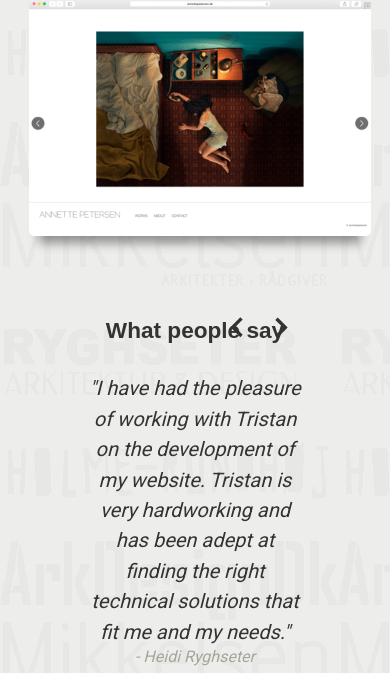
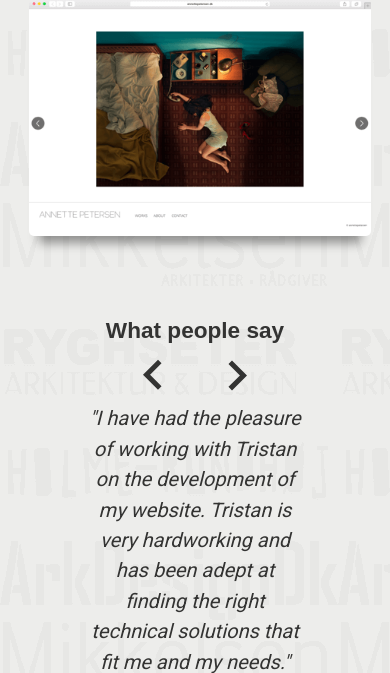
Before and after one commit to triss90/tristanwhite_v7, a PHP site: page /_site/index.html in a window 390 px wide. Shown: the part 3227-3900 px from the top of the page. Run offline with PHP 8.4, Linux system fonts and the light colour scheme; some libraries are stand-ins or nearby versions.

Commit message:
making slider fully responsive

```diff
--- a/_site/feed.xml
+++ b/_site/feed.xml
@@ -5,8 +5,8 @@
     <description>Hi! My name is Tristan White, I&#39;m a designer, developer and somewhat unicorn-like. I was born and raised in a small town in Denmark. Today I am proud to call myself a full-stack web developer. I love making beautiful, yet practical websites and applications.</description>
     <link>//tristanwhite.info//</link>
     <atom:link href="//tristanwhite.info//feed.xml" rel="self" type="application/rss+xml"/>
-    <pubDate>Mon, 23 May 2016 13:29:02 +0200</pubDate>
-    <lastBuildDate>Mon, 23 May 2016 13:29:02 +0200</lastBuildDate>
+    <pubDate>Mon, 23 May 2016 13:43:11 +0200</pubDate>
+    <lastBuildDate>Mon, 23 May 2016 13:43:11 +0200</lastBuildDate>
     <generator>Jekyll v3.1.2</generator>
 
       <item>
--- a/_site/index.html
+++ b/_site/index.html
@@ -151,6 +151,7 @@
   </div>
 </section>
 
+
 <!-- Work Section -->
 <section id="work">
   <div class="container">
@@ -183,7 +184,7 @@
 
         <div class="carousel">
 
-          <div class="carousel-nav-wrap">
+          <div class="carousel-nav-wrap cf">
             <h3>What people say</h3>
 
             <div class="carousel-nav">
--- a/assets/css/2-components/_slider.scss
+++ b/assets/css/2-components/_slider.scss
@@ -9,6 +9,9 @@
   .carousel-nav-wrap {
     position: relative;
     margin-bottom: 30px;
+    @media(max-width: 768px) {
+      margin-bottom: 60px;
+    }
     h3 {
       display: inline-block;
     }
@@ -17,6 +20,13 @@
       position: absolute;
       top: 13px;
       right: 0;
+      @media(max-width: 768px){
+        position: relative;
+        float: left;
+        margin: 0px auto;
+        display: block;
+        width: 100%;
+      }
       svg {
         cursor: pointer;
         fill: $dark-text-color;
@@ -24,6 +34,11 @@
         width: 40px;
         top: 10px;
         transition: fill 150ms ease;
+        @media(max-width: 768px) {
+          height: 60px;
+          width: 60px;
+          margin: -10px 10px 10px 10px;
+        }
         &:hover {
           fill: $link-color;
         }
--- a/assets/css/style.css
+++ b/assets/css/style.css
@@ -1642,6 +1642,9 @@ button, .button {
   .carousel .carousel-nav-wrap {
     position: relative;
     margin-bottom: 30px; }
+    @media (max-width: 768px) {
+      .carousel .carousel-nav-wrap {
+        margin-bottom: 60px; } }
     .carousel .carousel-nav-wrap h3 {
       display: inline-block; }
     .carousel .carousel-nav-wrap .carousel-nav {
@@ -1649,6 +1652,13 @@ button, .button {
       position: absolute;
       top: 13px;
       right: 0; }
+      @media (max-width: 768px) {
+        .carousel .carousel-nav-wrap .carousel-nav {
+          position: relative;
+          float: left;
+          margin: 0px auto;
+          display: block;
+          width: 100%; } }
       .carousel .carousel-nav-wrap .carousel-nav svg {
         cursor: pointer;
         fill: #333332;
@@ -1657,6 +1667,11 @@ button, .button {
         top: 10px;
         -webkit-transition: fill 150ms ease;
         transition: fill 150ms ease; }
+        @media (max-width: 768px) {
+          .carousel .carousel-nav-wrap .carousel-nav svg {
+            height: 60px;
+            width: 60px;
+            margin: -10px 10px 10px 10px; } }
         .carousel .carousel-nav-wrap .carousel-nav svg:hover {
           fill: #58B96B; }
   .carousel .carousel-wrap {
--- a/index.html
+++ b/index.html
@@ -62,6 +62,7 @@ permalink: /
   </div>
 </section>
 
+
 <!-- Work Section -->
 <section id="work">
   <div class="container">
@@ -94,7 +95,7 @@ permalink: /
 
         <div class="carousel">
 
-          <div class="carousel-nav-wrap">
+          <div class="carousel-nav-wrap cf">
             <h3>What people say</h3>
 
             <div class="carousel-nav">
```
Also changed, not shown: _site/assets/css/style.css (+15 -0 lines).
